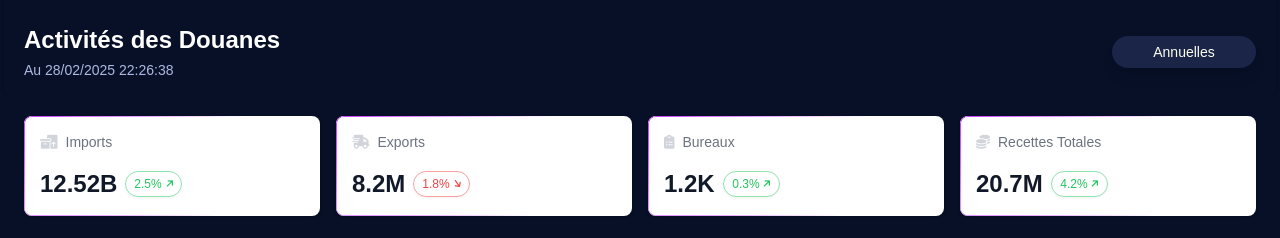
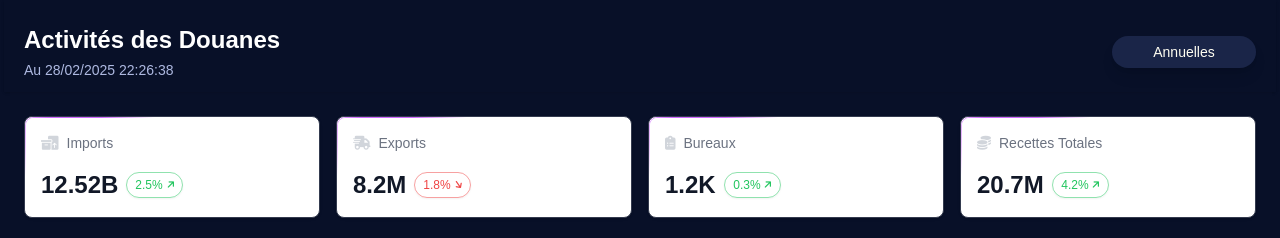
Before and after one commit to Kalixor/djib_2, a React (Vite) app: page / in a window 1280 px wide. Shown: the top 238 px of the page. Built offline with nearby package versions, Linux system fonts and the light colour scheme; a web font is replaced by a local one.

Commit message:
Initial commit from your app

```diff
--- a/src/components/KPI.jsx
+++ b/src/components/KPI.jsx
@@ -89,18 +89,19 @@ const KPI = ({ title, value }) => {
     )
   }
 
-  return (
-    <div className="group bg-white dark:bg-card p-4 rounded-lg shadow transition-all duration-300 relative">
+return (
+    <div className="group bg-white dark:bg-card p-4 rounded-lg shadow border border-[#343b4f] transition-all duration-300 relative">
       {/* Border gradient */}
-      <div className="absolute inset-0 rounded-lg p-[1px] pointer-events-none"
+      <div className="absolute inset-0 rounded-lg pointer-events-none"
            style={{
-             background: `radial-gradient(circle at top left, #cb3cff, transparent 70%)`,
+             background: `radial-gradient(circle at 17% -3%, #ce68fd 0%, #ce68fd 10%, transparent 30%)`,
              mask: `linear-gradient(#fff 0 0) content-box, linear-gradient(#fff 0 0)`,
              WebkitMask: `linear-gradient(#fff 0 0) content-box, linear-gradient(#fff 0 0)`,
              maskComposite: 'exclude',
-             WebkitMaskComposite: 'xor'
+             WebkitMaskComposite: 'xor',
+             padding: '1px'
            }}>
-        <div className="bg-white dark:bg-card w-full h-full rounded-[calc(0.5rem-1px)]" />
+        <div className="bg-white dark:bg-card w-full h-full rounded-lg" />
       </div>
 
       <div className="flex flex-col w-full min-h-[60px] space-y-4 relative z-10">
```
